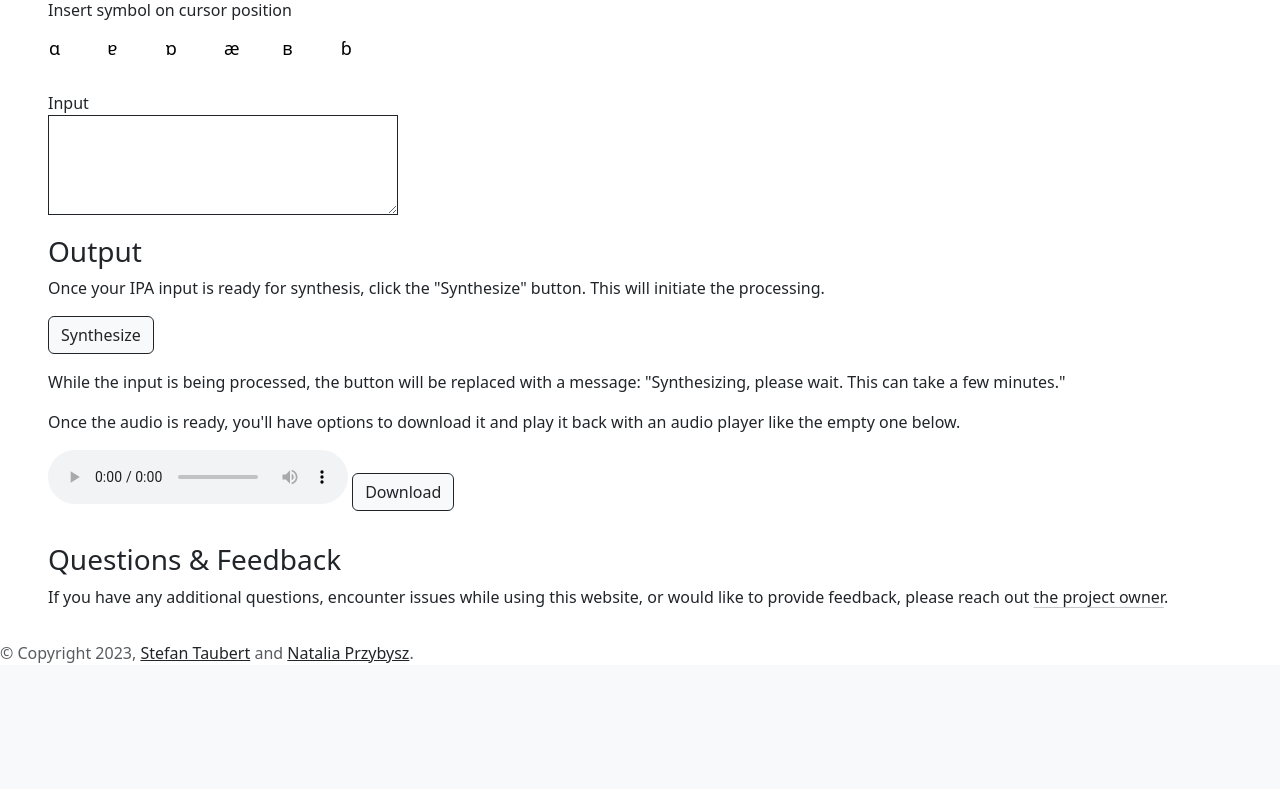
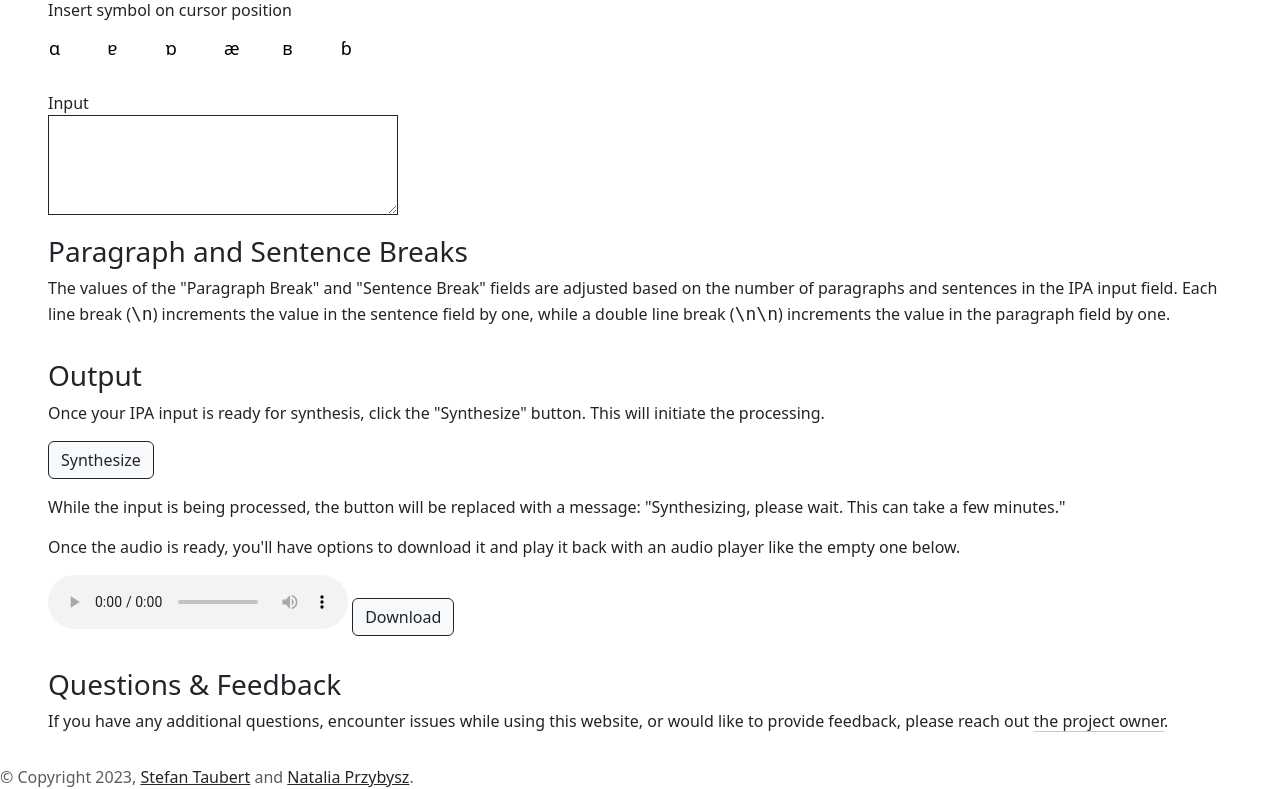
Before and after one commit to ntlprzybysz/synthesis-gui, a Django app: page /synthesis/help/ in a window 1280 px wide. Shown: the part 2232-3021 px from the top of the page. Before the commit the page ends 2895 px from the top, so only its background shows below. Run offline with Django 4.2, Linux system fonts and the light colour scheme; parts of the project's set-up code (start-up, migrations or seed data) failed here and were passed over.

Commit message:
Added paragraph and sentence fields

```diff
--- a/synthesis/models.py
+++ b/synthesis/models.py
@@ -17,6 +17,8 @@ class Project:
         self.session_key = session_key
         self.name: str = cleaned_form_input["project_name"]
         self.ipa_input: str = cleaned_form_input["ipa_input"]
+        self.sentence_breaks: float = cleaned_form_input["sentence_breaks"]
+        self.paragraph_breaks: float = cleaned_form_input["paragraph_breaks"]
         self._set_voice(cleaned_form_input["voice"])
         self._set_paths()
         self._set_checkpoints()
--- a/synthesis/static/fileHandler.js
+++ b/synthesis/static/fileHandler.js
@@ -80,12 +80,16 @@ function saveProject() {
     const ipaFieldValue = document.getElementById("ipa-input-field").value;
     const modelFieldValue = document.getElementById("model-select-field").value;
     const voiceFieldValue = document.getElementById("voice-select-field").value;
+    const sentenceBreaksValue = document.getElementById("sentence-breaks-field").value;
+    const paragraphBreaksValue = document.getElementById("paragraph-breaks-field").value;
 
     const projectInformation = {
         "projectName": projectNameFieldValue,
         "ipaInput": ipaFieldValue,
         "modelInput": modelFieldValue,
         "voiceInput": voiceFieldValue,
+        "sentenceBreaks": sentenceBreaksValue,
+        "paragraphBreaks": paragraphBreaksValue,
     };
 
     saveFile(projectInformation);
--- a/synthesis/static/main.js
+++ b/synthesis/static/main.js
@@ -81,6 +81,10 @@ function updateField(fieldId, fieldValue) {
         if (fieldId === "model-select-field") {
             changeModelOptions(fieldValue);
         };
+        if (fieldId === "ipa-input-field") {
+            updateSentenceBreaks(fieldValue);
+            updateLineBreaks(fieldValue);
+        };
         fieldElement.value = fieldValue;
     };
 };
@@ -98,6 +102,8 @@ function updateInputFields(projectInformation) {
         ipaInput: "ipa-input-field",
         modelInput: "model-select-field",
         voiceInput: "voice-select-field",
+        sentenceBreaks: "sentence-breaks-field",
+        paragraphBreaks: "paragraph-breaks-field",
     };
 
     for (let key in projectInformation) {
@@ -121,8 +127,49 @@ function startNewProject() {
         "ipaInput": "",
         "modelInput": "101000-with-markers",
         "voiceInput": "Linda Johnson",
+        "sentenceBreaks": 0.0,
+        "paragraphBreaks": 0,
     };
     updateInputFields(projectInformation);
+};
+
+
+/**
+ * Counts the number of times a given symbol appears in a text.
+ *
+ * @param {string} symbol - The symbol to count.
+ * @param {string} text - The text to search.
+ * @returns {number} The number of times the symbol appears in the text.
+ */
+function countSymbols(symbol, text) {
+	const lines = text.split(symbol);
+	let counter = 0;
+	for (let i = 0; i < lines.length; i++) {
+		counter += 1;
+	};
+	return counter;
+};
+
+
+/**
+ * Updates the number of sentence breaks in the HTML field.
+ *
+ * @returns {void} - This function does not return a value.
+ */
+function updateSentenceBreaks(ipaFieldValue) {
+	counter = countSymbols("\n", ipaFieldValue);
+	updateField("sentence-breaks-field", "0." + counter);
+};
+
+
+/**
+ * Updates the number of paragraphs in the HTML field.
+ *
+ * @returns {void} - This function does not return a value.
+ */
+function updateLineBreaks(ipaFieldValue) {
+	counter = countSymbols("\n\n", ipaFieldValue) - 1;
+	updateField("paragraph-breaks-field", counter + ".0");
 };
 
 
@@ -143,4 +190,14 @@ document.addEventListener("DOMContentLoaded", function () {
         });
     };
 
+    // Triggers an update of sentence and paragraph breaks when IPA input field is changed
+    const ipaInputField = document.getElementById("ipa-input-field");
+    if (ipaInputField) {
+        updateSentenceBreaks(ipaInputField.value);
+        updateLineBreaks(ipaInputField.value);
+        ipaInputField.addEventListener("change", function () {
+            updateSentenceBreaks(ipaInputField.value);
+            updateLineBreaks(ipaInputField.value);
+        });
+    };
 });
--- a/synthesis/templates/help.html
+++ b/synthesis/templates/help.html
@@ -232,6 +232,19 @@
 
     <div class="row mb-3">
         <div class="col">
+            <h3>Paragraph and Sentence Breaks</h3>
+            <p class="text-start">
+                The values of the "Paragraph Break" and "Sentence Break" fields are adjusted based
+                on the number of paragraphs and sentences in the IPA input field. Each line break
+                (<span class="code">\n</span>) increments the value in the sentence field by one,
+                while a double line break (<span class="code">\n\n</span>) increments the value
+                in the paragraph field by one.
+            </p>
+        </div>
+    </div>
+
+    <div class="row mb-3">
+        <div class="col">
             <h3>Output</h3>
             <p class="text-start">
                 Once your IPA input is ready for synthesis, click the "Synthesize" button. This will initiate the
--- a/synthesis/templates/home.html
+++ b/synthesis/templates/home.html
@@ -190,10 +190,22 @@
                         </div>
 
                         <div class="row mb-1 px-5">
-                                <div class="col-12">
+                                <div class="col">
                                         {{ form.voice.errors }}
                                         <label for="voice-select-field" class="form-label">Voice:
                                                 {{ form.voice }}
+                                        </label>
+                                </div>
+                                <div class="col">
+                                        {{ form.sentence_breaks.errors }}
+                                        <label for="sentence-breaks-field" class="form-label">Sentence break (s)
+                                                {{ form.sentence_breaks }}
+                                        </label>
+                                </div>
+                                <div class="col">
+                                        {{ form.paragraph_breaks.errors }}
+                                        <label for="paragraph-breaks-field" class="form-label">Paragraph break (s)
+                                                {{ form.paragraph_breaks }}
                                         </label>
                                 </div>
                         </div>
```
Also changed, not shown: synthesis/forms.py (+30 -1 lines).
